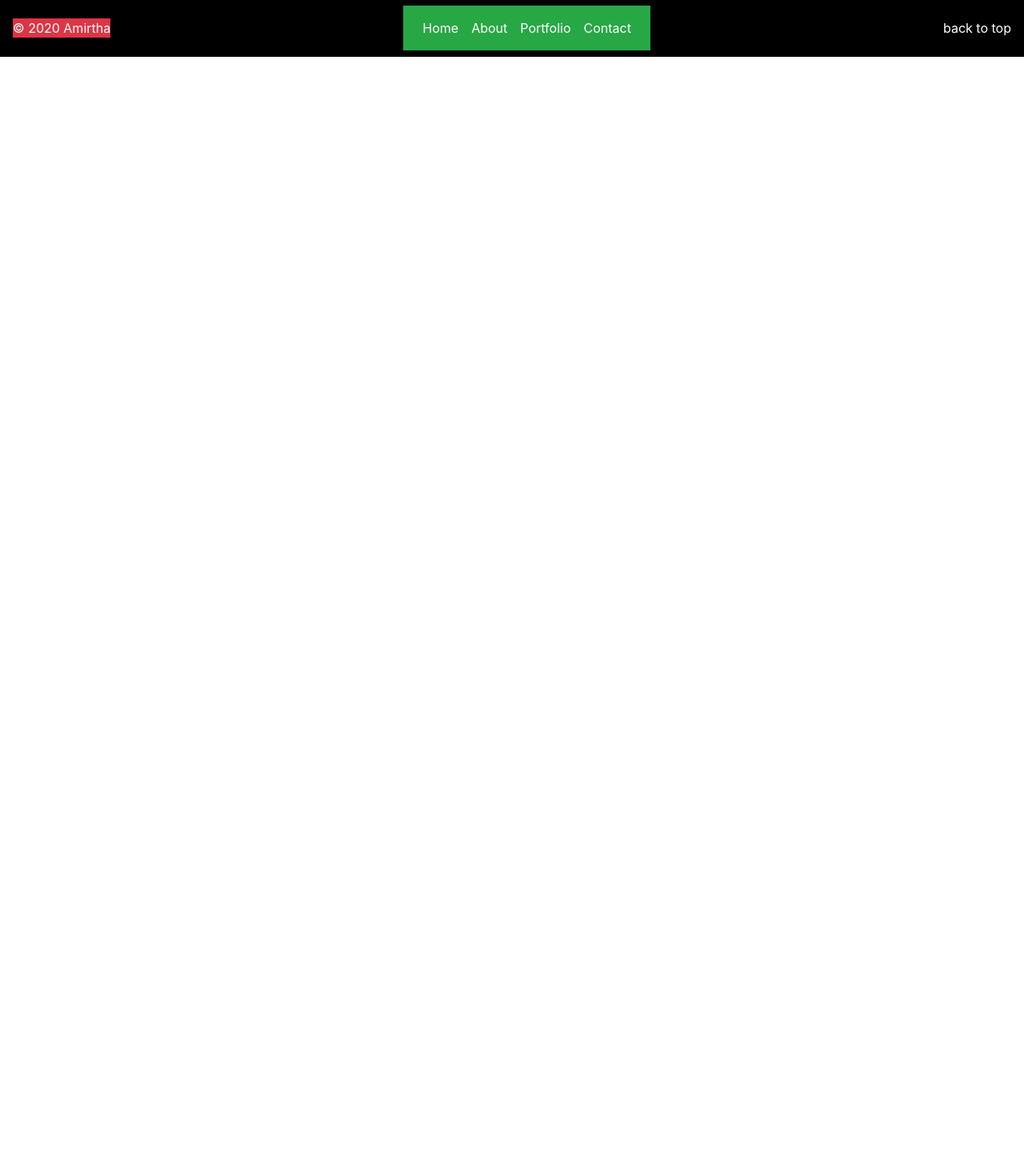
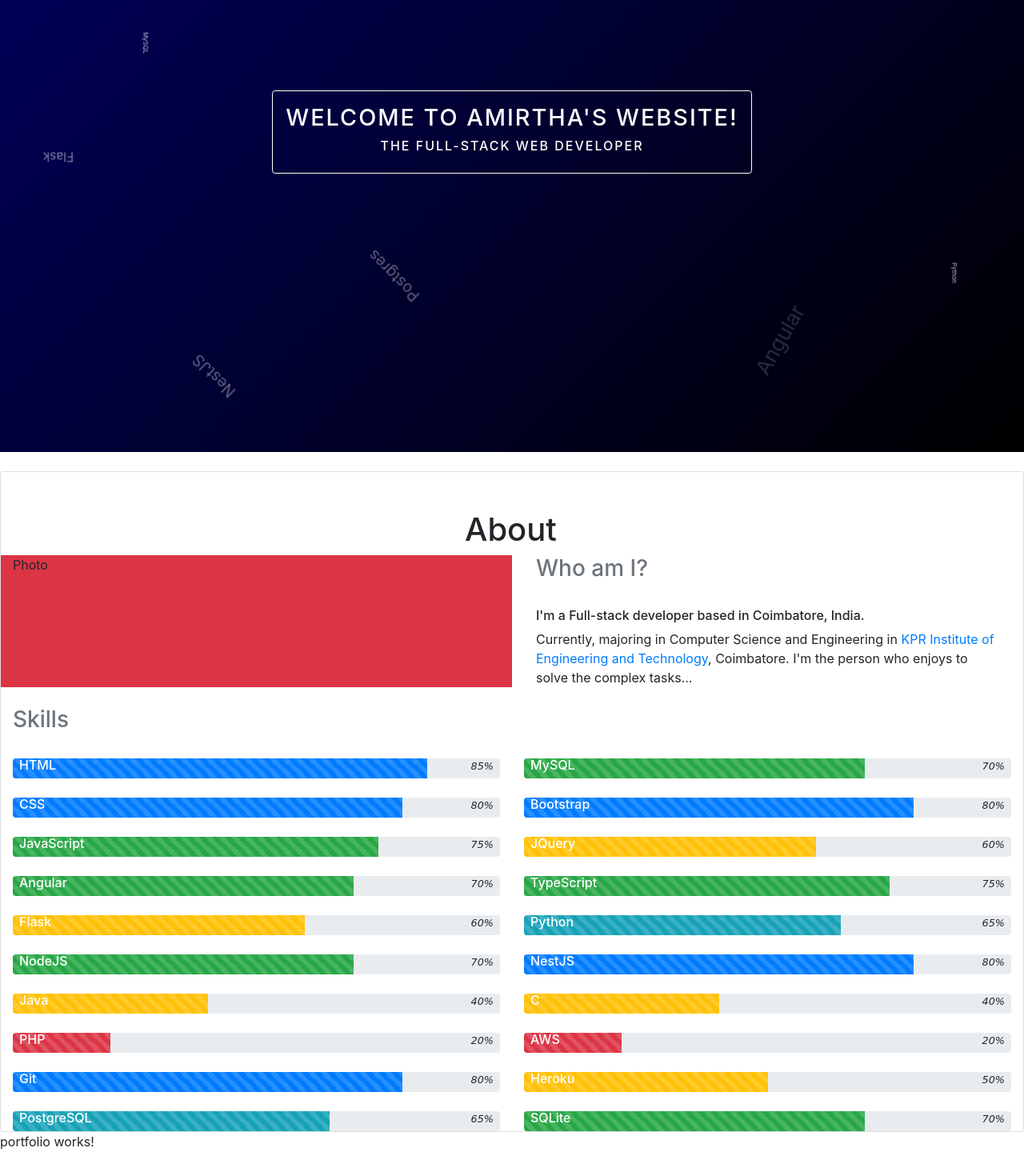
Before and after one commit to amirtha4501/Portfolio, an Angular app: page / in a window 1280 px wide. Shown: the part 235-1690 px from the top of the page at 80% size. Before the commit the page ends 800 px from the top, so only its background shows below. Built offline with nearby package versions, Linux system fonts and the light colour scheme.

Commit message:
Added skills barchart and modified the components

```diff
--- a/src/app/about/about.component.css
+++ b/src/app/about/about.component.css
@@ -0,0 +1,9 @@
+.progress {
+    height: 25px;
+}
+
+div span {
+    font-size: .8rem;
+    font-family: "Comic Sans MS", cursive, sans-serif;
+    /* font-family: Impact, Charcoal, sans-serif; */
+}
--- a/src/app/about/about.component.html
+++ b/src/app/about/about.component.html
@@ -1,4 +1,4 @@
-<section class="pt-5 mt-4 card">
+<section class="container-fluid pt-5 mt-4 card">
     <!-- About -->
     <div class="text-center">
         <h1>
@@ -8,13 +8,171 @@
         </h1>
     </div>
 
-    <!-- Profile & Barchart -->
     <section class="row">
-        <aside class="bg-secondary col-6">
-            b
+        <aside class="col-sm-6 bg-danger">
+            Photo
         </aside>
-        <aside class="bg-danger col-6 ">
-            a
+        <aside class="col-sm-6">
+            <div class="container">
+                <h3 class="text-secondary">Who am I?</h3>
+                <br>
+                <div>
+                    <h6>I'm a Full-stack developer based in Coimbatore, India.</h6>
+                    Currently, majoring in Computer Science and Engineering in <a href="https://www.kpriet.ac.in/" target="_blank" class="text-decoration-none">KPR Institute of Engineering and Technology</a>, Coimbatore.
+                    I'm the person who enjoys to solve the complex tasks...
+                </div>
+            </div>
+        </aside>
+    </section>
+
+    <!-- Skills Barchart -->
+    <div>
+        <br>
+        <h3 class="text-secondary">Skills</h3>
+        <br>
+    </div>
+    <section class="row ">
+        <aside class="col-sm-6">
+            <div class="progress">
+                <div class="progress-bar progress-bar-animated progress-bar-striped bg-primary" role="progressbar" style="width: 85%">
+                    <h6 class="text-white text-left pl-2">HTML</h6>
+                </div>
+                <span class="ml-auto pr-2 font-italic">85%</span>
+            </div>
+            <br>
+            <div class="progress">
+                <div class="progress-bar progress-bar-animated progress-bar-striped bg-primary" role="progressbar" style="width: 80%">
+                    <h6 class="text-white text-left pl-2">CSS</h6>
+                </div>
+                <span class="ml-auto pr-2 font-italic">80%</span>
+            </div>
+            <br>
+            <div class="progress">
+                <div class="progress-bar progress-bar-animated progress-bar-striped bg-success" role="progressbar" style="width: 75%">
+                    <h6 class="text-white text-left pl-2">JavaScript</h6>
+                </div>
+                <span class="ml-auto pr-2 font-italic">75%</span>
+            </div>
+            <br>
+            <div class="progress">
+                <div class="progress-bar progress-bar-animated progress-bar-striped bg-success" role="progressbar" style="width: 70%">
+                    <h6 class="text-white text-left pl-2">Angular</h6>
+                </div>
+                <span class="ml-auto pr-2 font-italic">70%</span>
+            </div>
+            <br>
+            <div class="progress">
+                <div class="progress-bar progress-bar-animated progress-bar-striped bg-warning" role="progressbar" style="width: 60%">
+                    <h6 class="text-white text-left pl-2">Flask</h6>
+                </div>
+                <span class="ml-auto pr-2 font-italic">60%</span>
+            </div>
+            <br>
+            <div class="progress">
+                <div class="progress-bar progress-bar-animated progress-bar-striped bg-success" role="progressbar" style="width: 70%">
+                    <h6 class="text-white text-left pl-2">NodeJS</h6>
+                </div>
+                <span class="ml-auto pr-2 font-italic">70%</span>
+            </div>
+            <br>
+            <div class="progress">
+                <div class="progress-bar progress-bar-animated progress-bar-striped bg-warning" role="progressbar" style="width: 40%">
+                    <h6 class="text-white text-left pl-2">Java</h6>
+                </div>
+                <span class="ml-auto pr-2 font-italic">40%</span>
+            </div>
+            <br>
+            <div class="progress">
+                <div class="progress-bar progress-bar-animated progress-bar-striped bg-danger" role="progressbar" style="width: 20%">
+                    <h6 class="text-white text-left pl-2">PHP</h6>
+                </div>
+                <span class="ml-auto pr-2 font-italic">20%</span>
+            </div>
+            <br>
+            <div class="progress">
+                <div class="progress-bar progress-bar-animated progress-bar-striped bg-primary" role="progressbar" style="width: 80%">
+                    <h6 class="text-white text-left pl-2">Git</h6>
+                </div>
+                <span class="ml-auto pr-2 font-italic">80%</span>
+            </div>
+            <br>
+            <div class="progress">
+                <div class="progress-bar progress-bar-animated progress-bar-striped bg-info" role="progressbar" style="width: 65%">
+                    <h6 class="text-white text-left pl-2">PostgreSQL</h6>
+                </div>
+                <span class="ml-auto pr-2 font-italic">65%</span>
+            </div>
+        </aside>
+        <aside class="bg- col-sm-6 ">
+            <div class="progress">
+                <div class="progress-bar progress-bar-animated progress-bar-striped bg-success" role="progressbar" style="width: 70%">
+                    <h6 class="text-white text-left pl-2">MySQL</h6>
+                </div>
+                <span class="ml-auto pr-2 font-italic">70%</span>
+            </div>
+            <br>
+            <div class="progress">
+                <div class="progress-bar progress-bar-animated progress-bar-striped bg-primary" role="progressbar" style="width: 80%">
+                    <h6 class="text-white text-left pl-2">Bootstrap</h6>
+                </div>
+                <span class="ml-auto pr-2 font-italic">80%</span>
+            </div>
+            <br>
+            <div class="progress">
+                <div class="progress-bar progress-bar-animated progress-bar-striped bg-warning" role="progressbar" style="width: 60%">
+                    <h6 class="text-white text-left pl-2">JQuery</h6>
+                </div>
+                <span class="ml-auto pr-2 font-italic">60%</span>
+            </div>
+            <br>
+            <div class="progress">
+                <div class="progress-bar progress-bar-animated progress-bar-striped bg-success" role="progressbar" style="width: 75%">
+                    <h6 class="text-white text-left pl-2">TypeScript</h6>
+                </div>
+                <span class="ml-auto pr-2 font-italic">75%</span>
+            </div>
+            <br>
+            <div class="progress">
+                <div class="progress-bar progress-bar-animated progress-bar-striped bg-info" role="progressbar" style="width: 65%">
+                    <h6 class="text-white text-left pl-2">Python</h6>
+                </div>
+                <span class="ml-auto pr-2 font-italic">65%</span>
+            </div>
+            <br>
+            <div class="progress">
+                <div class="progress-bar progress-bar-animated progress-bar-striped bg-primary" role="progressbar" style="width: 80%">
+                    <h6 class="text-white text-left pl-2">NestJS</h6>
+                </div>
+                <span class="ml-auto pr-2 font-italic">80%</span>
+            </div>
+            <br>
+            <div class="progress">
+                <div class="progress-bar progress-bar-animated progress-bar-striped bg-warning" role="progressbar" style="width: 40%">
+                    <h6 class="text-white text-left pl-2">C</h6>
+                </div>
+                <span class="ml-auto pr-2 font-italic">40%</span>
+            </div>
+            <br>
+            <div class="progress">
+                <div class="progress-bar progress-bar-animated progress-bar-striped bg-danger" role="progressbar" style="width: 20%">
+                    <h6 class="text-white text-left pl-2">AWS</h6>
+                </div>
+                <span class="ml-auto pr-2 font-italic">20%</span>
+            </div>
+            <br>
+            <div class="progress">
+                <div class="progress-bar progress-bar-animated progress-bar-striped bg-warning" role="progressbar" style="width: 50%">
+                    <h6 class="text-white text-left pl-2">Heroku</h6>
+                </div>
+                <span class="ml-auto pr-2 font-italic">50%</span>
+            </div>
+            <br>
+            <div class="progress">
+                <div class="progress-bar progress-bar-animated progress-bar-striped bg-success" role="progressbar" style="width: 70%">
+                    <h6 class="text-white text-left pl-2">SQLite</h6>
+                </div>
+                <span class="ml-auto pr-2 font-italic">70%</span>
+            </div>
         </aside>
     </section>
 
--- a/src/app/app.component.html
+++ b/src/app/app.component.html
@@ -1,5 +1,6 @@
+<app-header></app-header>
+<app-home></app-home>
 <router-outlet></router-outlet>
-<app-header></app-header>
 <app-about></app-about>
 <app-portfolio></app-portfolio>
 <app-contact></app-contact>
--- a/src/app/footer/footer.component.html
+++ b/src/app/footer/footer.component.html
@@ -9,6 +9,9 @@
             <li class="nav-item"><a class="nav-link" routerLink='/about'>About</a></li>
             <li class="nav-item"><a class="nav-link" routerLink='/portfolio'>Portfolio</a></li>
             <li class="nav-item"><a class="nav-link" routerLink='/contact'>Contact</a></li>
+            <li class="nav-item"><a class="nav-link" href="" aria-label="GitHub"><i class="fa fa-github" style="font-size:24px"></i></a></li>
+            <li class="nav-item"><a class="nav-link" href="" aria-label="LinkedIn"><i class="fa fa-linkedin-square" style="font-size:24px"></i></a></li>
+            <li class="nav-item"><a class="nav-link" href="mailto:amirtha4501@gmail.com" aria-label="Mail"><i class="fa fa-envelope-o" style="font-size:24px"></i></a></li>
         </ul>
     </nav>
 
--- a/src/app/header/header.component.css
+++ b/src/app/header/header.component.css
@@ -44,7 +44,7 @@ nav h5 {
 .navbar-toggler {
     font-size: 30px;
     color: white;
-    padding-left: 10px;
+    /* padding-left: 10px; */
     padding-right: 10px;
 }
 
--- a/src/app/header/header.component.html
+++ b/src/app/header/header.component.html
@@ -1,4 +1,4 @@
-<nav class="navbar fixed-top navbar-expand-md main">
+<nav class="navbar fixed-top navbar-expand-md container-fluid main">
     <!-- Brand -->
     <div class="navbar-header">
         <a class="navbar-brand" href="#">
--- a/src/app/home/home.component.css
+++ b/src/app/home/home.component.css
@@ -10,25 +10,21 @@ section {
     animation: change 10s ease-in-out infinite;
 }
 
-h1 {
-    font-size: 1.8rem;
+.home {
+    vertical-align: middle;
+    /* position: absolute; */
     text-transform: uppercase;
     letter-spacing: 2px;
-    border: 3px solid #fff;
-    position: absolute;
     top: 50%;
     left: 50%;
-    transform: translate(-50%, -50%);
-    padding: 3.5rem 4rem 4.5rem 4rem;
 }
 
-h3 {
+.home h1 {
+    font-size: 1.8rem;
+}
+
+.home h3 {
     font-size: 1rem;
-    text-transform: uppercase;
-    letter-spacing: 2px;
-    position: absolute;
-    top: 55%;
-    left: 40%;
 }
 
 @keyframes change {
@@ -50,7 +46,8 @@ h3 {
     width: 50px;
     height: 50px;
     background-color: transparent;
-    border: 2px solid rgba(252, 252, 253, 0.8);
+    font-size: 1.5rem;
+    /* border: 2px solid rgba(252, 252, 253, 0.8); */
 }
 
 .box div:nth-child(1) {
@@ -80,7 +77,7 @@ h3 {
 }
 .box div:nth-child(6) {
     top: 79%;
-    left: 45%;
+    left: 55%;
     animation: animate 5s linear infinite;
 }
 .box div:nth-child(7) {
@@ -92,6 +89,31 @@ h3 {
     top: 53%;
     left: 4%;
     animation: animate 10s linear infinite;
+}
+.box div:nth-child(9) {
+    top: 13%;
+    left: 4%;
+    animation: animate 4s linear infinite;
+}
+.box div:nth-child(10) {
+    top: 89%;
+    left: 7%;
+    animation: animate 5s linear infinite;
+}
+.box div:nth-child(11) {
+    top: 75%;
+    left: 38%;
+    animation: animate 8s linear infinite;
+}
+.box div:nth-child(12) {
+    top: 25%;
+    left: 37%;
+    animation: animate 6s linear infinite;
+}
+.box div:nth-child(13) {
+    top: 33%;
+    left: 12%;
+    animation: animate 4s linear infinite;
 }
 
 @keyframes animate {
@@ -107,8 +129,3 @@ h3 {
 
 
 /* ==== Side navs ============================================================================================================== */
-
-.navbar {
-    position: fixed;
-    margin-top: 8%;
-}
--- a/src/app/home/home.component.html
+++ b/src/app/home/home.component.html
@@ -1,29 +1,22 @@
-<section>
-    <div class="col-3">
-        <nav orientation="left" class="navbar bg-white p-0 rounded flex-column">
-            <a href="" class="nav-link" aria-label="GitHub">
-                <i class="fa fa-github" style="font-size:24px"></i>
-            </a>
-            <a href="" class="nav-link" aria-label="LinkedIn">
-                <i class="fa fa-linkedin-square" style="font-size:24px"></i>
-            </a>
-            <a href="mailto:amirtha4501@gmail.com" class="nav-link" aria-label="Mail">
-                <i class="fa fa-envelope-o" style="font-size:24px"></i>
-            </a>
-        </nav>
-    </div>
-    <div>
+<section class="d-flex justify-content-center align-items-center">
+    <div class="text-center border border-white rounded p-3 m-2 home">
         <h1>Welcome to Amirtha's Website!</h1>
         <h3>The full-stack web developer</h3>
     </div>
     <div class="box">
-        <div></div>
-        <div></div>
-        <div></div>
-        <div></div>
-        <div></div>
-        <div></div>
-        <div></div>
-        <div></div>
+        <div class="1">HTML</div>
+        <div class="2">CSS</div>
+        <div class="3">JavaScript</div>
+        <div class="4">Angular</div>
+        <div class="5">Python</div>
+        <div class="6">NodeJs</div>
+        <div class="7">NestJS</div>
+        <div class="8">Flask</div>
+
+        <div class="9">Java</div>
+        <div class="10">JQuery</div>
+        <div class="11">Postgres</div>
+        <div class="12">Sqlite</div>
+        <div class="13">MySQL</div>
     </div>
 </section>
```
